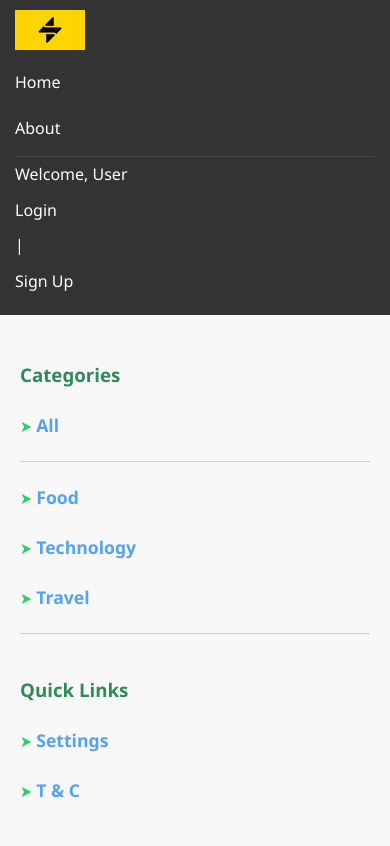
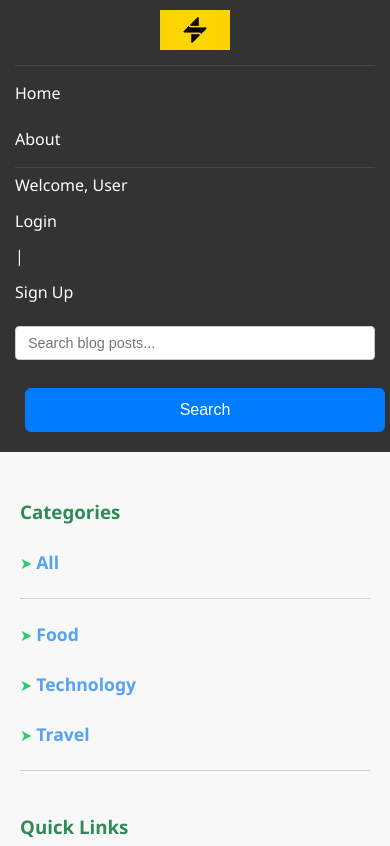
Before and after one commit to Chiwizi-dev/blog, a Django app: page / in a window 390 px wide. Shown: the top 846 px of the page. Run offline with Django 5.2, Linux system fonts and the light colour scheme; data comes from the database, SQL or seed files in the repository; both versions use the stored data as it was after the commit.

Commit message:
added search functionality

```diff
--- a/blog/urls.py
+++ b/blog/urls.py
@@ -1,5 +1,5 @@
 from django.urls import path
-from .views import home, about_page, post_detail, user_posts, create, post_edit, post_delete
+from .views import home, about_page, post_detail, user_posts, create, post_edit, post_delete, search
 
 
 app_name="blog"
@@ -12,5 +12,6 @@ urlpatterns = [
     path("about_page/", about_page, name="about_page"),
     path("user_posts/", user_posts, name="user_posts"),
     path("create/", create, name="create"),
+    path("search/", search, name="search"),
     path("", home, name="home"),
 ]
--- a/blog/views.py
+++ b/blog/views.py
@@ -8,6 +8,8 @@ from django.http import HttpResponse
 from django.contrib.auth.decorators import login_required
 
 from django.core.paginator import Paginator, EmptyPage, PageNotAnInteger
+
+from django.db.models import Q
 
 
 # Create your views here.
@@ -41,6 +43,37 @@ def home(request, category=None):
             page_obj = paginator.page(1)
         except EmptyPage:
             page_obj = paginator.page(paginator.num_pages)
+
+    user_posts = None
+    if request.user.is_authenticated:
+        user_posts = Post.objects.filter(author=request.user).count()
+
+    # "posts_count": posts_count
+    context = {"page_obj": page_obj, "user_posts": user_posts}
+    return render(request, "blog/home.html", context)
+
+
+
+def search(request):
+    query = request.GET.get("q", None)
+
+    search_obj = Post.objects.published()
+
+    posts = search_obj.filter(
+        Q(title__icontains = query) |
+        Q(summary__icontains = query) |
+        Q(content__icontains = query)
+    ).distinct()
+
+    paginator = Paginator(posts, 2)
+    page_number = request.GET.get("page")
+
+    try:
+        page_obj = paginator.page(page_number)
+    except PageNotAnInteger:
+        page_obj = paginator.page(1)
+    except EmptyPage:
+        page_obj = paginator.page(paginator.num_pages)
 
     user_posts = None
     if request.user.is_authenticated:
--- a/static/CSS/base.css
+++ b/static/CSS/base.css
@@ -26,50 +26,129 @@ header, aside, main, footer {
     grid-area: header;
     background-color: #333;
     color: #fff;
+    /* This needs to be a flex container to center the navbar within it */
     display: flex;
+    justify-content: center; /* Centers the .navbar horizontally */
     align-items: center;
     padding: 15px 20px;
     box-shadow: 0 2px 5px rgba(0,0,0,0.2);
 }
 
-/* --- Logo (1 part of the 1:7 ratio in header) --- */
-.page-header .logo {
-    flex: 1;
-    display: flex;
+/* --- Navbar (The main container for logo, nav links, search, and user info) --- */
+.navbar {
+    /* Remove the 'flex: 7;' as we're managing flex items directly inside */
+    display: flex; /* Makes the navbar a flex container */
+    align-items: center; /* Vertically aligns all items */
+    width: 90%; /* Adjust as needed for overall navbar content width */
+    max-width: 1200px; /* Max width for the content inside navbar */
+    padding: 0 20px; /* Horizontal padding for spacing from screen edges */
+    /* Crucially, remove 'justify-content: space-between;' from here.
+       We'll use auto-margins to control spacing for precise positioning. */
+}
+
+/* --- Logo (1 part of the 1:7 ratio in header - NOW DIRECTLY IN NAVBAR) --- */
+/* We'll use a new class 'logo-link' in base.html for the anchor tag wrapping the logo */
+.logo-link { /* Using .logo-link instead of .page-header .logo for direct targeting */
+    flex-shrink: 0; /* Prevent logo from shrinking */
+    margin-right: 25px; /* Space between logo and left nav links */
+    display: flex; /* Keeps the image centered if it's smaller than its container */
     align-items: center;
     justify-content: flex-start;
-    min-width: 50px;
-    font-size: 1.6em;
+    font-size: 1.6em; /* Ensure text styles are maintained if logo is text */
     font-weight: bold;
     color: #90EE90;
     text-decoration: none;
 }
 
 /* Styling for the image within the logo link */
-.page-header .logo img {
+.logo-link img { /* Target the image inside the logo link */
     width: 70px;
     height: 40px;
     object-fit: contain;
     display: block;
 }
 
-.navbar {
-    flex: 7;
-    display: flex;
-    justify-content: space-between;
-    align-items: center;
-}
-
-/* Styling for individual ul lists within nav */
-.page-header nav ul {
+/* Styling for Left Nav Links */
+.navbar ul.nav-left-links { /* New class for the first ul (Home, About, Dashboard) */
     list-style: none;
     margin: 0;
     padding: 0;
     display: flex;
     gap: 25px;
+    flex-shrink: 0; /* Prevent these links from shrinking */
 }
 
-/* Styling for individual links */
+/* Styling for the Search Form (NOW IN THE MIDDLE) */
+.header-search-form { /* This is the div holding your search form */
+    /* These auto-margins are KEY to centering the search form */
+    margin-left: auto;  /* Pushes this element away from the left-aligned items */
+    margin-right: auto; /* Pushes this element away from the right-aligned items */
+
+    max-width: 450px; /* Control the maximum width of the search bar */
+    flex-grow: 1; /* Allows it to take up available space in the middle */
+    flex-shrink: 1; /* Allow it to shrink if space is tight */
+}
+
+.search-form {
+    display: flex;
+    gap: 8px; /* Space between input and button */
+    width: 100%; /* Ensures the form takes the full width of its parent */
+}
+
+.search-input {
+    flex-grow: 1; /* Input takes available space */
+    padding: 8px 12px; /* Adjusted padding for a more compact header look */
+    border: 1px solid #ccc; /* Using explicit color instead of var if it's not defined globally */
+    border-radius: 4px; /* Consistent with other form fields */
+    font-size: 0.9em;
+    outline: none;
+    background-color: #fff; /* Ensure it has a white background for visibility */
+    color: #333; /* Dark text color */
+    box-sizing: border-box; /* Ensures padding and border are included in width */
+    transition: border-color 0.3s ease, box-shadow 0.3s ease;
+}
+
+.search-input:focus {
+    border-color: #007bff; /* Consistent with your form fields focus */
+    box-shadow: 0 0 0 3px rgba(0, 123, 255, 0.25);
+}
+
+.search-button {
+    padding: 8px 15px; /* Adjusted padding for compact button */
+    font-size: 0.9em;
+    white-space: nowrap; /* Prevent button text from wrapping */
+    background-color: #007bff; /* Use your primary button color */
+    color: #fff;
+    border: none;
+    border-radius: 4px;
+    cursor: pointer;
+    transition: background-color 0.3s ease;
+}
+
+.search-button:hover {
+    background-color: #0056b3; /* Darker shade on hover */
+}
+
+
+/* Styling for Right-aligned User Info / Login (NOW AT THE FAR RIGHT) */
+.navbar ul.nav-right-info { /* New class for the second ul (Welcome, Login/Logout) */
+    list-style: none;
+    margin: 0;
+    padding: 0;
+    display: flex;
+    gap: 25px; /* Maintain gap between items */
+    white-space: nowrap; /* Prevent text from wrapping */
+    flex-shrink: 0; /* Prevent these links from shrinking */
+
+    /* This is KEY to pushing it to the absolute far right */
+    margin-left: auto; /* This consumes all remaining space to its left, pushing it right */
+}
+
+
+/* Styling for individual ul lists within nav (GENERAL STYLES - apply to all ul in nav) */
+/* This rule needs to be adjusted or placed before specific ul.nav-left-links/ul.nav-right-info */
+/* We'll use the specific classes now, so this general rule can be less impactful or removed. */
+/* Keeping it here for now, but be aware of potential conflicts if not careful. */
 .page-header nav ul li a {
     color: #fff;
     text-decoration: none;
@@ -80,6 +159,7 @@ header, aside, main, footer {
 .page-header nav ul li a:hover {
     color: #90EE90;
 }
+
 
 /* --- 2a. Left Sidebar --- */
 .left-sidebar {
@@ -231,9 +311,6 @@ textarea.form-fields {
     transform: translateY(-2px); /* Slight lift effect on hover */
 }
 
-
-
-
 /* ABOUT PAGE */
 .about-container {
     margin-top: 40px;
@@ -266,37 +343,72 @@ textarea.form-fields {
         align-items: flex-start; /* Align everything to the left */
         padding: 10px 15px;
     }
-    .page-header .logo {
-        flex: none; /* Remove flex-grow on small screens to let it take natural width */
+
+    /* Important: Reset flex properties for mobile view */
+    .page-header .logo { /* Your old logo class outside of navbar */
+        flex: none; /* Remove flex-grow on small screens */
         margin-bottom: 10px; /* Add space below logo */
+        margin-right: 0; /* Clear previous margin */
     }
+    .logo-link { /* The new logo class inside navbar */
+        width: 100%; /* Take full width */
+        text-align: center;
+        margin-bottom: 10px;
+        margin-right: 0; /* Remove right margin */
+        justify-content: center; /* Center the logo image/text */
+    }
+
+
     .navbar { /* Target the <nav class="navbar"> */
         flex: none; /* Remove flex-grow on small screens */
-        flex-direction: column; /* Stack the two <ul>s vertically */
+        flex-direction: column; /* Stack the elements vertically */
         align-items: flex-start; /* Align nav items to the left */
         width: 100%; /* Make nav take full width */
-        gap: 0; /* Remove gap between stacked <ul>s */
+        gap: 0; /* Remove gap between stacked elements */
+        padding: 0; /* Remove horizontal padding */
     }
-    .page-header nav ul { /* Also target specific <ul>s inside the nav for stacking */
+    /* Specific nav ul styling for mobile */
+    .navbar ul.nav-left-links,
+    .navbar ul.nav-right-info {
         flex-direction: column; /* Stack list items vertically */
         width: 100%;
         gap: 0; /* Remove gap between stacked list items */
         border-top: 1px solid rgba(255,255,255,0.1); /* Separator for clarity */
         padding-top: 5px;
         margin-top: 5px;
+        margin-left: 0; /* Remove auto-margins on mobile */
+        margin-right: 0; /* Remove auto-margins on mobile */
     }
-    .page-header nav ul:first-child {
-        border-top: none; /* No top border for the very first ul */
+
+    .navbar ul.nav-left-links:first-child { /* Fix for first ul in nav */
+        border-top: none;
         padding-top: 0;
         margin-top: 0;
     }
-    .page-header nav ul li {
+    .page-header nav ul li { /* General list item styling */
         width: 100%;
     }
-    .page-header nav ul li a {
+    .page-header nav ul li a { /* General link styling */
         padding: 10px 0;
         display: block;
     }
+
+    /* Mobile styling for the search form */
+    .header-search-form {
+        order: 3; /* Push search form to bottom when wrapped */
+        width: 100%;
+        margin: 10px 0; /* Adjust vertical margin, remove horizontal auto-margins */
+        max-width: none; /* Allow it to take full width */
+    }
+    .search-form {
+        flex-direction: column; /* Stack input and button vertically */
+    }
+    .search-input, .search-button {
+        width: 100%; /* Make them full width when stacked */
+        box-sizing: border-box; /* Include padding/border in width */
+    }
+
+
     .left-sidebar, .right-aside {
         width: auto;
         border-right: none; /* Remove vertical borders when stacked */
@@ -307,7 +419,6 @@ textarea.form-fields {
         border-bottom: 1px solid #c0e0c0; /* Add bottom border below main content too */
     }
 }
-
 
 
 /* DASHBOARD */
--- a/templates/base.html
+++ b/templates/base.html
@@ -3,10 +3,11 @@
 <!DOCTYPE html>
 <html lang="en">
 <head>
-    <title>{% block title %}{% endblock title %}</title>
+    <title>{% block title %}My Blog{% endblock title %}</title>
     <meta charset="UTF-8">
     <meta name="viewport" content="width=device-width, initial-scale=1.0">
-    <title>Document</title>
+    {# Removed duplicate <title>Document</title> #}
+
     <link rel="stylesheet" href="{% static 'CSS/base.css' %}">
     <link rel="stylesheet" href="{% static 'CSS/home.css' %}">
     <link rel="stylesheet" href="{% static 'CSS/detail_page.css' %}">
@@ -20,22 +21,35 @@
     <link rel="stylesheet" href="{% static 'CSS/create.css' %}">
     <link rel="stylesheet" href="{% static 'CSS/post_edit.css' %}">
 
-
     <script src="{% static 'JS/toggle_content.js' %}"></script>
-
 </head>
 <body>
     <header class="page-header">
-        <a href="{% url 'blog:home' %}" class="logo"><img src="{% static 'Images/logo.png' %}" alt="Logo" style="width: 70px; height: 40px;"></a>
+        {# Logo moved INSIDE the navbar to be a direct flex item #}
         <nav class="navbar">
-            <ul>
+            <a href="{% url 'blog:home' %}" class="logo-link">
+                <img src="{% static 'Images/logo.png' %}" alt="Logo" style="width: 70px; height: 40px;">
+            </a>
+
+            {# Left navigation links #}
+            <ul class="nav-left-links">
                 <li><a href="{% url 'blog:home' %}">Home</a></li>
                 <li><a href="{% url 'blog:about_page' %}">About</a></li>
                 {% if user.is_authenticated %}
                     <li><a href="#" id="toggleSectionButton" >Dashboard</a></li>
                 {% endif %}
             </ul>
-            <ul>
+
+            {# Search Form (will be centered) #}
+            <div class="header-search-form">
+                <form action="{% url 'blog:search' %}" method="GET" class="search-form">
+                    <input type="search" name="q" placeholder="Search blog posts..." class="search-input" value="{{ query|default_if_none:'' }}">
+                    <button type="submit" class="button button-primary search-button">Search</button>
+                </form>
+            </div>
+
+            {# User details / Login/Logout (will be at the far right) #}
+            <ul class="nav-right-info">
                 <li>
                     {% if user.is_authenticated %}
                         <span>Welcome, <strong>{{ user.user_name |capfirst }}</strong></span>
@@ -84,7 +98,6 @@
         <h3>Quick Links</h3>
         <ul>
             <li><h4><span style="color: #2ecc71;">&#10148; </span><a href="" style="color: #55a2f4; text-decoration: none; font-weight: bold; font-size: 1.1em;display: inline;" >Settings</a></h4></li>
-
             <li><h4><span style="color: #2ecc71;">&#10148; </span><a href="" style="color: #55a2f4; text-decoration: none; font-weight: bold; font-size: 1.1em;display: inline;" >T &amp; C</a></h4></li>
         </ul>
     </aside>
@@ -124,11 +137,9 @@
             </ul>
             {% else %}
                 <div style="margin-bottom: 20px;">
-                <a href="#"><img src="../../static/Images/blog-advert.jpg" alt="advert" width="170px"></a></div>
-                <div><a href="#"><img src="../../static/Images/blog-advert2.jpg" alt="advert" width="170px"></a></div>
-
+                <a href="#"><img src="{% static 'Images/blog-advert.jpg' %}" alt="advert" width="170px"></a></div>
+                <div><a href="#"><img src="{% static 'Images/blog-advert2.jpg' %}" alt="advert" width="170px"></a></div>
         {% endif %}
-
     </aside>
 
     <footer class="footer">
@@ -141,9 +152,7 @@
     </footer>
 
     <script>
-        // JavaScript to automatically update the copyright year in the footer
         document.getElementById('current-year').textContent = new Date().getFullYear();
     </script>
-
 </body>
 </html>
```
Also changed, not shown: db.sqlite3. Lines whose indentation alone changed are shown as unchanged.
